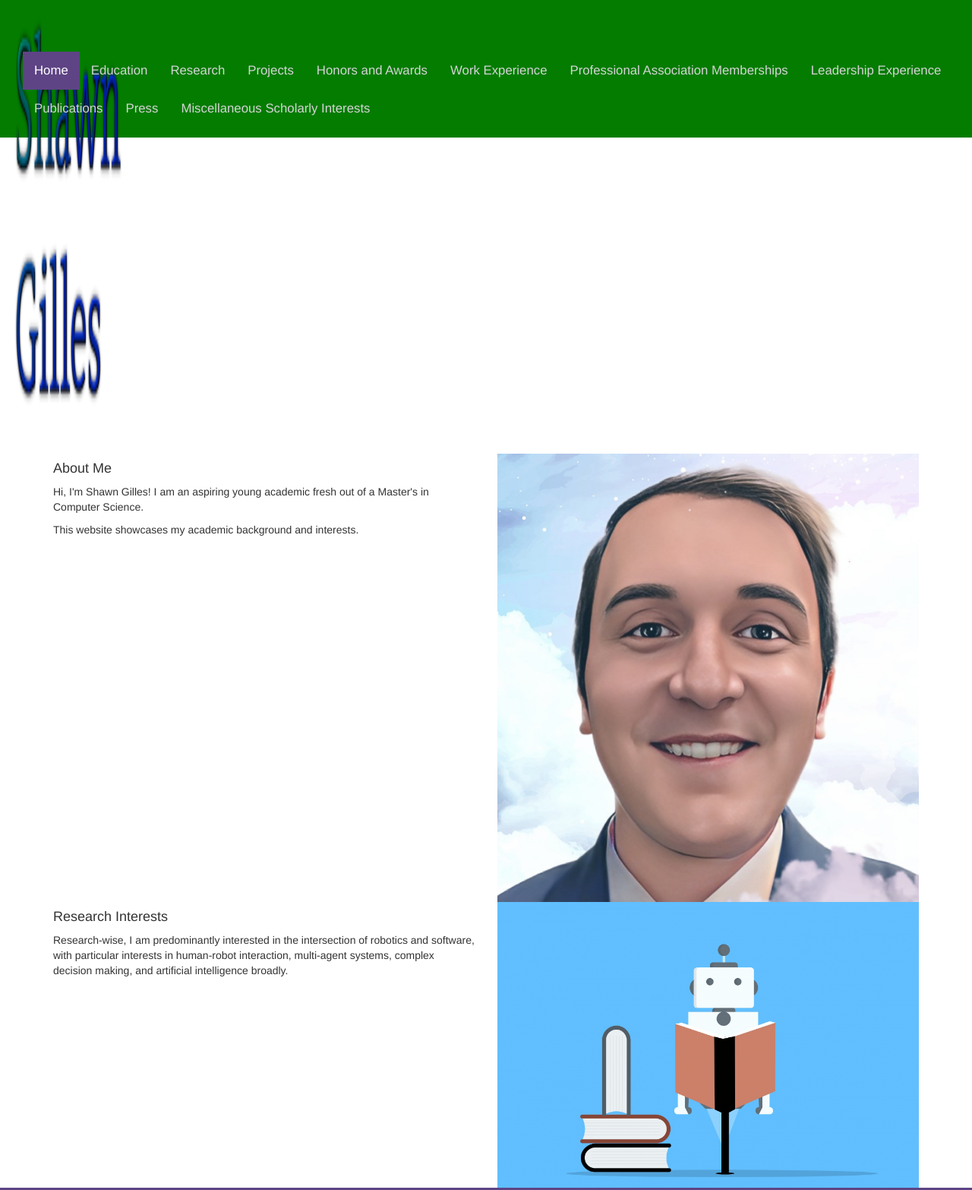
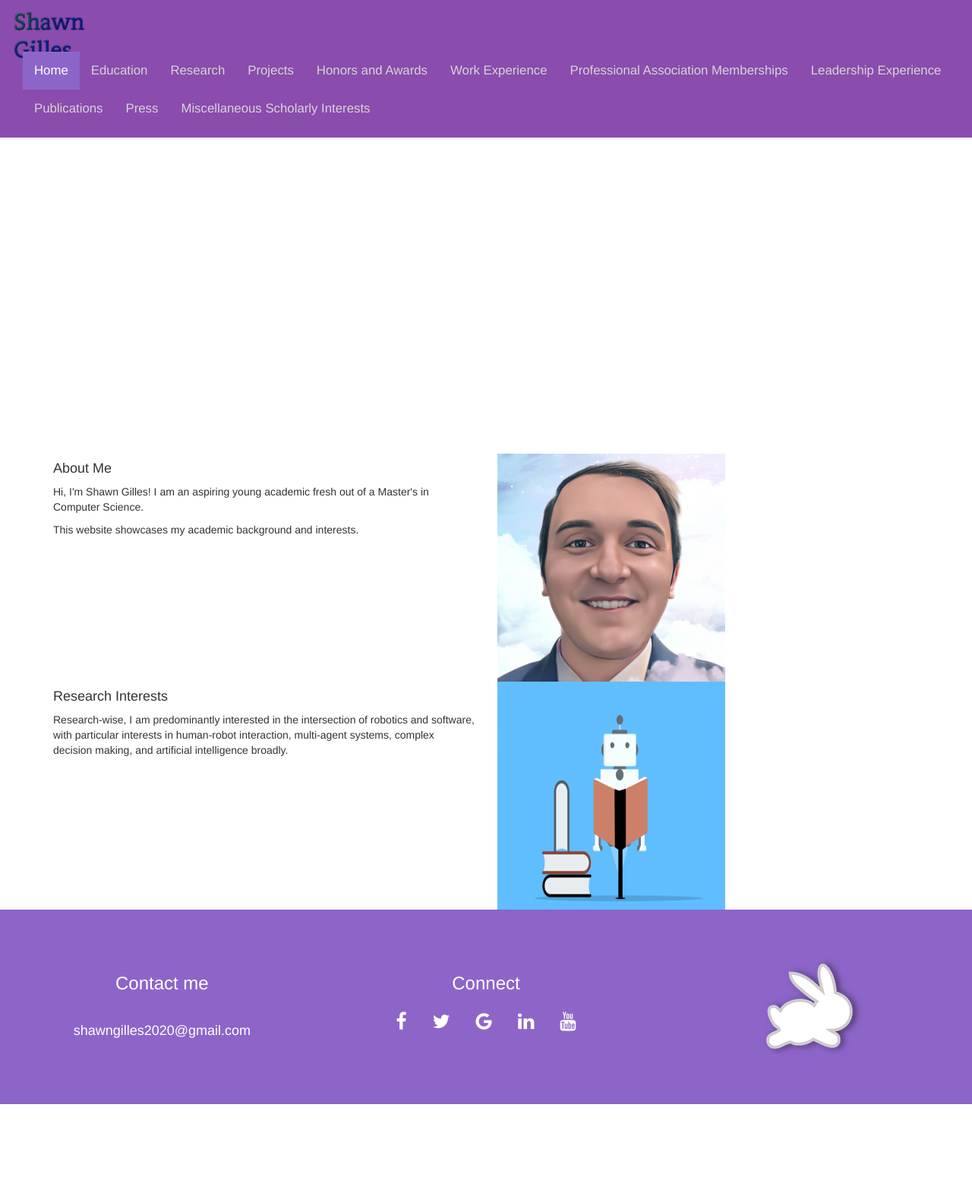
Before and after one commit to iVTG/ivtg.github.io, a plain HTML site: page index.html in a window 1280 px wide. Shown: the top 1566 px of the page at 76% size. After the commit the page ends 1453 px from the top, so only its background shows below. Drawn offline with nearby package versions, Linux system fonts and the light colour scheme.

Commit message:
adjusted colors

```diff
--- a/index.html
+++ b/index.html
@@ -14,7 +14,7 @@
     .navbar {
       margin-bottom: 0;
       border-radius: 0;
-      background-color: #047c00;
+      background-color: #8a4cad;
       color: #FFF;
       padding: 1% 0;
       font-size: 1.2em;
@@ -27,7 +27,7 @@
     }
     .navbar-inverse .navbar-nav .active a, .navbar-inverse .navbar-nav .active a:focus, .navbar-inverse .navbar-nav .active a:hover {
       color: #FFF;
-      background-color: #5E4485;
+      background-color: #8d65c9;
     }
     .navbar-inverse .navbar-nav li a {
       color: #D5D5D5;
@@ -50,7 +50,7 @@
     }
     footer {
       width: 100%;
-      background-color: #5E4485;
+      background-color: #8d65c9;
       padding: 5%;
       color: #FFF;
     }
@@ -91,7 +91,7 @@
           <span class="icon-bar"></span>
           <span class="icon-bar"></span>
         </button>
-        <a class="navbar-brand" href="#"><img src="img/shawnlogo-6.png" style="width:150px;height:804px;"></a>
+        <a class="navbar-brand" href="#"><img src="img/shawnlogo-6.png" style="width:100px;height:100px;"></a>
       </div>
       <div class="collapse navbar-collapse" id="myNavbar">
         <ul class="nav navbar-nav navbar-right">
@@ -134,7 +134,7 @@
         <p>This website showcases my academic background and interests.</p>
       </div>
       <div class="col-md-6">
-        <img src="img/me.png" class="img-responsive">
+        <img src="img/me.png" class="img-responsive" style="width:300px;height:300px">
       </div>
     </div>
   </div>
@@ -148,7 +148,7 @@
         and artificial intelligence broadly.</p>
       </div>
       <div class="col-md-6">
-        <img src="img/robot-book.png" class="img-responsive">
+        <img src="img/robot-book.png" class="img-responsive" style="width:300px;height:300px">
       </div>
     </div>
   </div>
```
